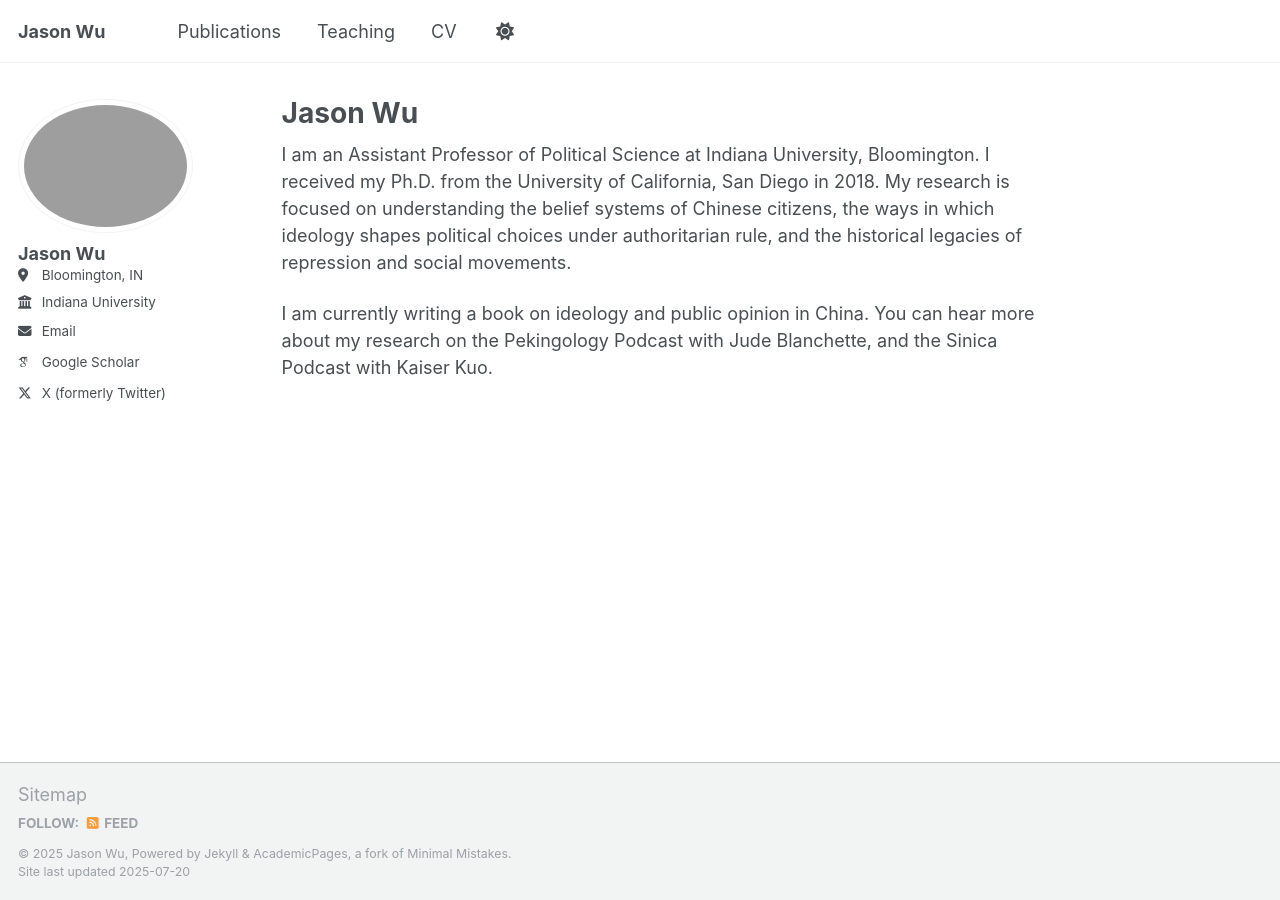
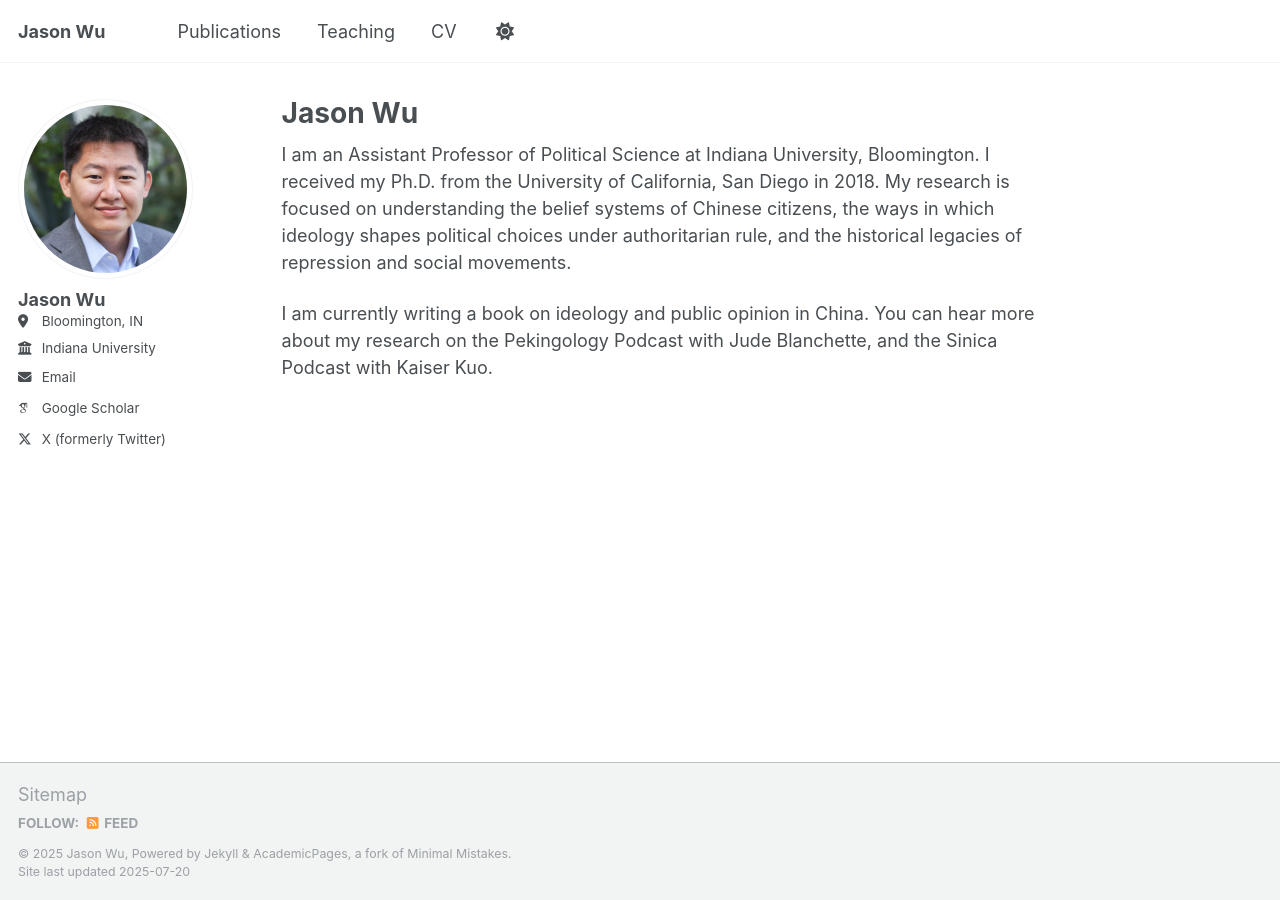
Before and after one commit to jasonyuyanwu/jasonyuyanwu.github.io, a Jekyll site: the page built from _pages/about.md, in a window 1280 px wide. Built offline with Jekyll 4.4.1, drawn with Linux system fonts in a browser that asks for light colours; some web fonts are replaced; a script that is not in the unit is left out.

Commit message:
photo changes

```diff
--- a/_config.yml
+++ b/_config.yml
@@ -22,7 +22,7 @@ repository               : "jasonyuyanwu.github.io"
 #               Additional customization can be done by editing /_includes/author-profile.html
 author:
   # Biographic information
-  avatar           : "square-profile.png"
+  avatar           : "small-profile.jpg"
   name             : "Jason Wu"
   pronouns         : # example: "he/him"
   bio              : # "Assistant Professor, Political Science Department"
```
Also changed, not shown: images/small-profile.jpg (added), 2 other files.
